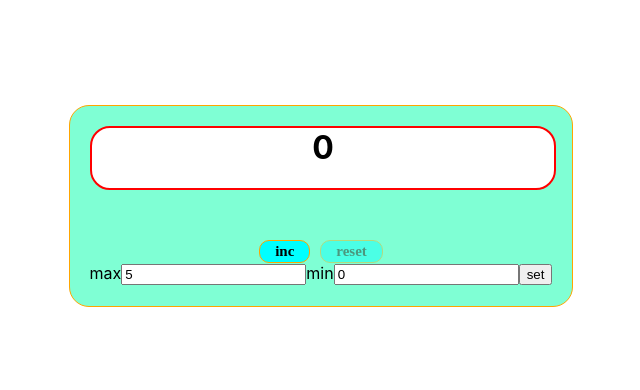
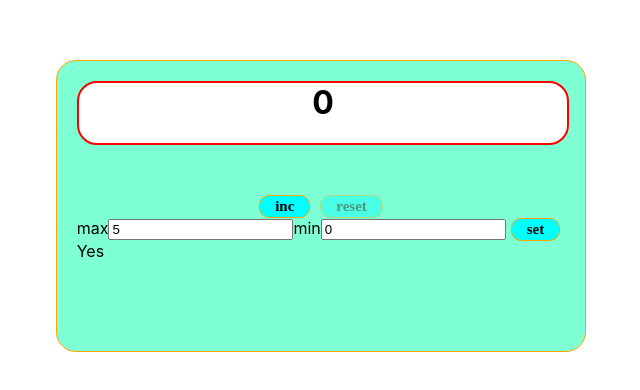
Before and after one commit to bogdan-Kozlovsky/Js-Ts-IT-INCUBATOR, a React (Create React App) app: page / in a window 1280 px wide. Shown: the part 194-584 px from the top of the page, without its empty margins (319-959 px from the left). Built offline with nearby package versions, Linux system fonts and the light colour scheme.

Commit message:
counter 0.2

```diff
--- a/src/Counter/Counter.tsx
+++ b/src/Counter/Counter.tsx
@@ -5,14 +5,19 @@ import {CounterTitle} from "./CounterTitle";
 
 
 export const Counter = ({...props}) => {
-    let [title, setTitle] = useState(0)
+    let [title, setTitle] = useState<any>(0)
     let [start, setStart] = useState<any>(0)
     let [max, setMax] = useState<any>(5)
+
+
+    let [error, setError] = useState<boolean>(false)
+    let [changesMod, setChangesMod] = useState<boolean>(false)
 
 
     useEffect(() => {
         localStorage.setItem('titleValue', JSON.stringify(title))
     }, [title])
+
 
     useEffect(() => {
         let minValue = localStorage.getItem('startValue')
@@ -22,9 +27,10 @@ export const Counter = ({...props}) => {
         }
     }, [])
 
+    const disabledIncrement = title < max ? false : true
 
-    const disabledIncrement = title < max ? false : true
-    const disabledClose = title > start ? false : true
+
+    const disabledClose = title === max ? false : true
 
 
     const onClickSetHandler = () => {
@@ -38,10 +44,12 @@ export const Counter = ({...props}) => {
 
     const onChangeMin = (event: ChangeEvent<HTMLInputElement>) => {
         setStart(event.currentTarget.value)
+        setTitle('set')
     }
 
     const onChangeMax = (event: ChangeEvent<HTMLInputElement>) => {
         setMax(event.currentTarget.value)
+        setTitle('set')
     }
     const increment = () => {
         setTitle(++title)
@@ -59,6 +67,7 @@ export const Counter = ({...props}) => {
                 <Button name={'reset'} callBack={() => close()} disabled={disabledClose}/>
             </div>
             <div>
+                <div>
                     <label>
                         max
                         <input onChange={onChangeMax} value={max} type="number"/>
@@ -66,8 +75,10 @@ export const Counter = ({...props}) => {
                     <label>
                         min
                         <input onChange={onChangeMin} value={start} type="number"/>
-                    <button onClick={onClickSetHandler}>set</button>
+                        <Button name={"set"} callBack={onClickSetHandler}/>
+                        {max === start || max <= 0 || start < 0 || start >= max ? <div>Error</div> : <div>Yes</div>}
                     </label>
+                </div>
             </div>
         </div>
     )
--- a/src/Counter/counter.css
+++ b/src/Counter/counter.css
@@ -1,6 +1,6 @@
 .counterWrapper{
     /*width: 200px;*/
-    height: 160px;
+    height: 250px;
     border: 1px solid orange;
     border-radius: 20px;
     padding: 20px;
```
Lines whose indentation alone changed are shown as unchanged.
